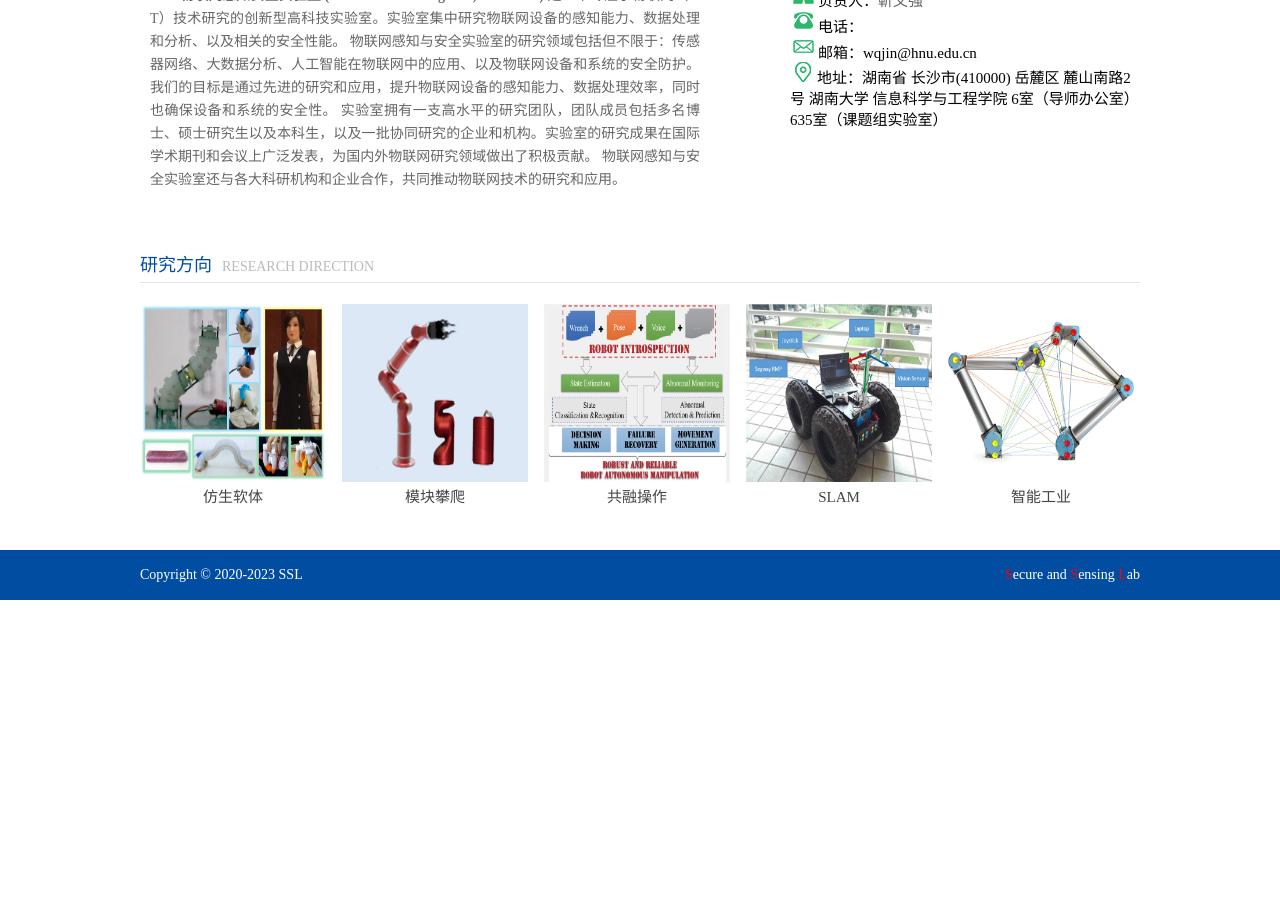
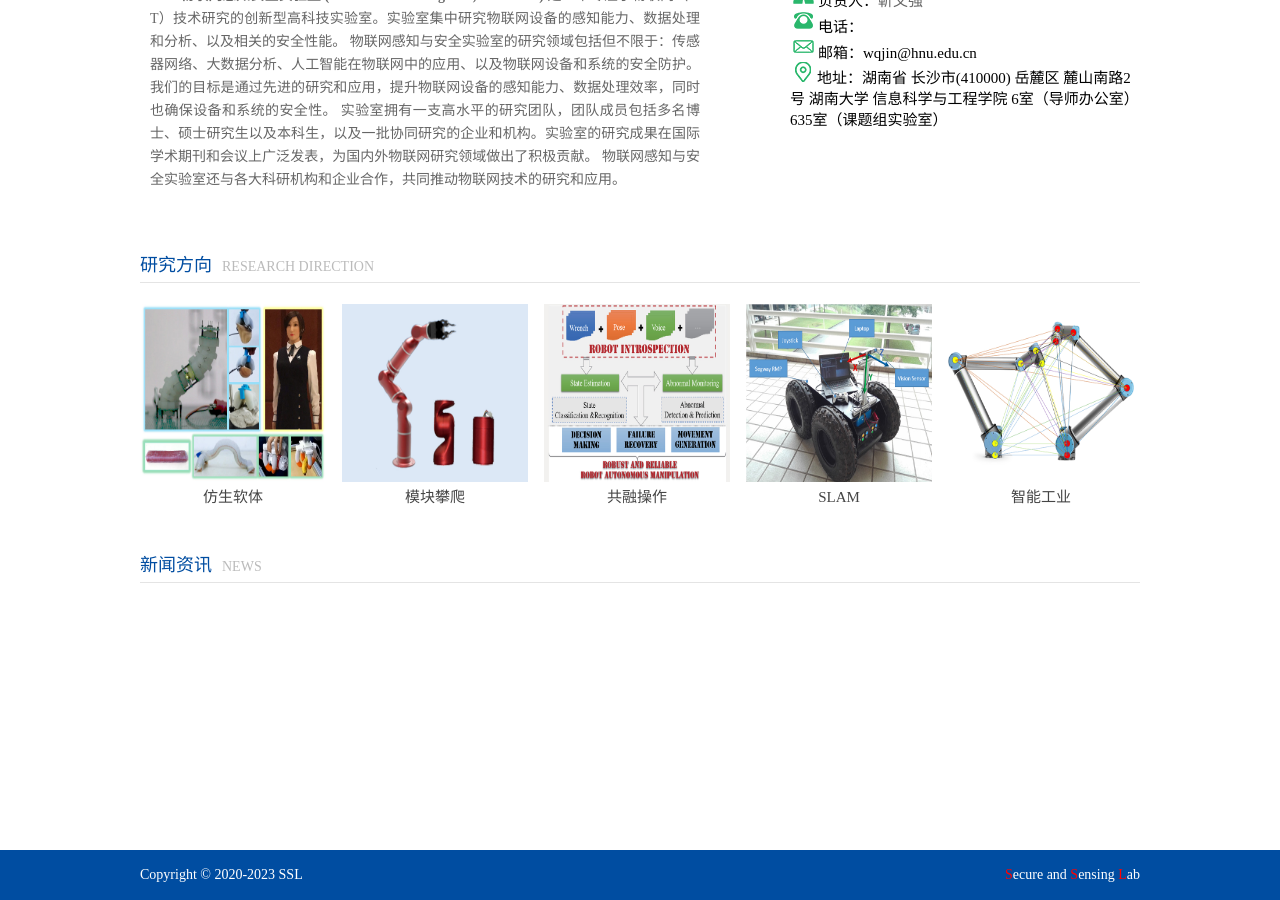
Before and after one commit to Wenqiangjin/wenqiangjin.github.io, a Jekyll site: the page built from index.html, in a window 1280 px wide and 900 px high, scrolled down 682 px. Built offline with Jekyll 4.4.1, drawn with Linux system fonts in a browser that asks for light colours; before the commit the page ends 1282 px from its top, so only the background shows below that.

```diff
--- a/index.html
+++ b/index.html
@@ -138,5 +138,14 @@
         </ul>
       </div>
     </div>
+
+    <div class="main_app">
+      <div class="app_top">
+        <div class="app_top"><p>新闻资讯<span>NEWS</span></p></div>
+      </div>
+      <div class="app_bottom">
+      </div>
+    </div>
+
   </div>
 </div>
```
